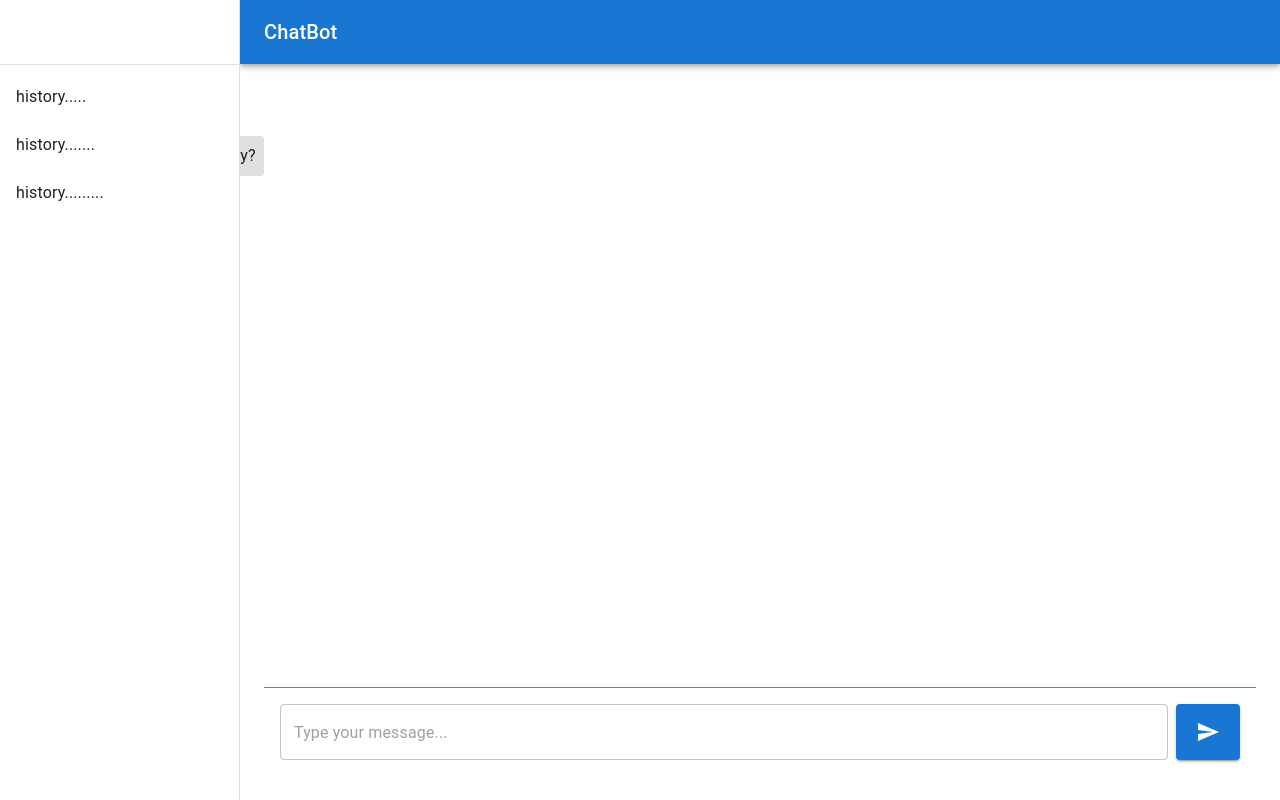
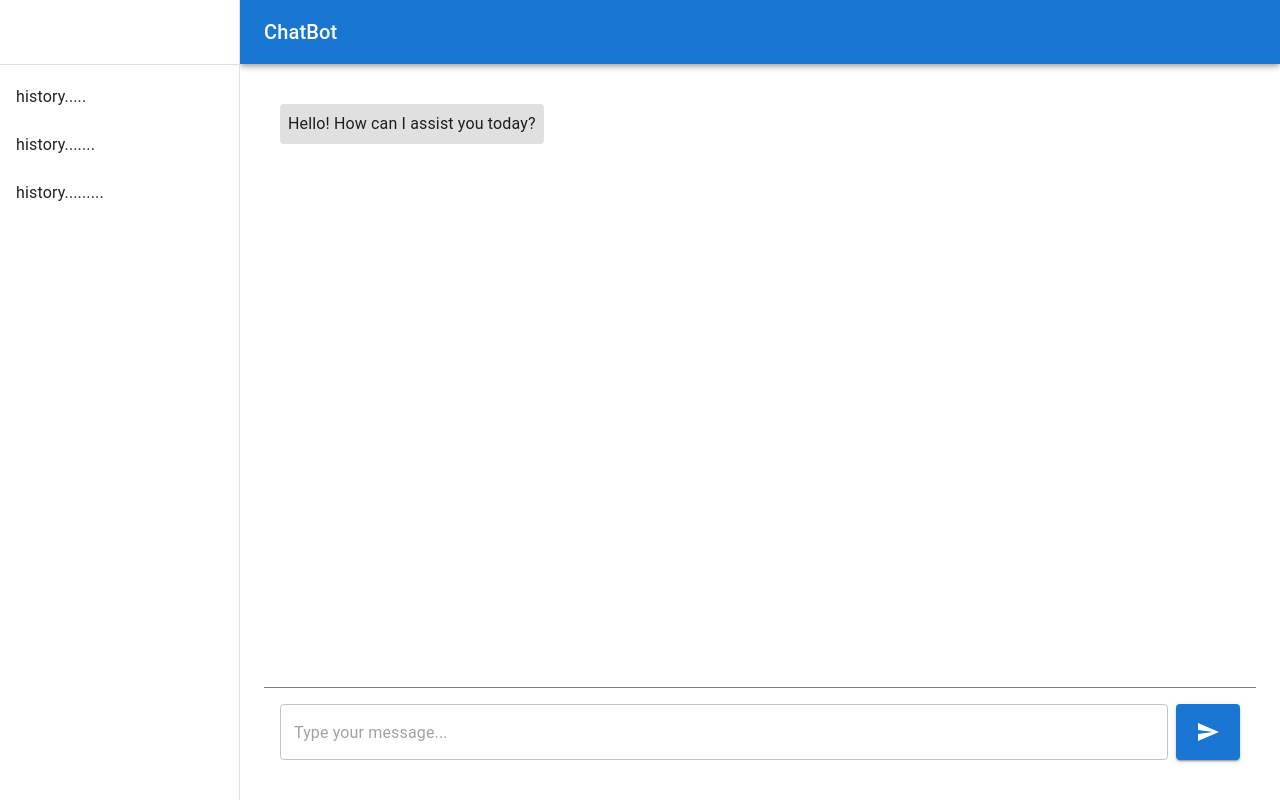
Before and after one commit to Agiless/mall_app, a Next.js app: page /components/chatbot in a window 1280 px wide. Built offline with nearby package versions, Linux system fonts and the light colour scheme.

Commit message:
chatbot2

```diff
--- a/app/components/chatbot/page.tsx
+++ b/app/components/chatbot/page.tsx
@@ -1,5 +1,5 @@
-"use client";
-{/*import * as React from 'react';
+
+/*import * as React from 'react';
 import AppBar from '@mui/material/AppBar';
 import Box from '@mui/material/Box';
 import CssBaseline from '@mui/material/CssBaseline';
@@ -176,8 +176,10 @@ export default function ResponsiveDrawer(props: Props) {
     </Box>
   );
 }
-*/}
+*/
 
+
+"use client";
 
 import * as React from 'react';
 import AppBar from '@mui/material/AppBar';
@@ -189,7 +191,6 @@ import IconButton from '@mui/material/IconButton';
 import List from '@mui/material/List';
 import ListItem from '@mui/material/ListItem';
 import ListItemButton from '@mui/material/ListItemButton';
-import ListItemIcon from '@mui/material/ListItemIcon';
 import ListItemText from '@mui/material/ListItemText';
 import MenuIcon from '@mui/icons-material/Menu';
 import Toolbar from '@mui/material/Toolbar';
@@ -262,11 +263,13 @@ export default function ChatBot(props: Props) {
       </Box>
       <Box component="main" sx={{ flexGrow: 1, p: 3, width: { sm: `calc(100% - ${drawerWidth}px)` }, display: 'flex', flexDirection: 'column', justifyContent: 'space-between' }}>
         <Toolbar />
-        <Box sx={{ flexGrow: 1, overflowY: 'auto', p: 2 }}>
+        <Box sx={{ flexGrow: 1, overflowY: 'auto', p: 2  }}>
           {messages.map((msg, index) => (
-            <Typography className={ msg.sender === 'user' ?  'absolute right-0' : 'absolute left-0'} key={index} sx={{ my: 3, mt: 4, p: 1, bgcolor: msg.sender === 'user' ? 'primary.light' : 'grey.300', borderRadius: 1, display: 'inline-block' }}>
-              {msg.text}
-            </Typography>
+            <Box key={index} sx={{ display: 'flex', justifyContent: msg.sender === 'user' ? 'flex-end' : 'flex-start', mb: 2 }}>
+              <Typography sx={{ p: 1, bgcolor: msg.sender === 'user' ? 'primary.light' : 'grey.300', borderRadius: 1, maxWidth: '75%' }}>
+                {msg.text}
+              </Typography>
+            </Box>
           ))}
         </Box>
         <Box sx={{ display: 'flex', p: 2, borderTop: '1px solid grey' }}>
```
